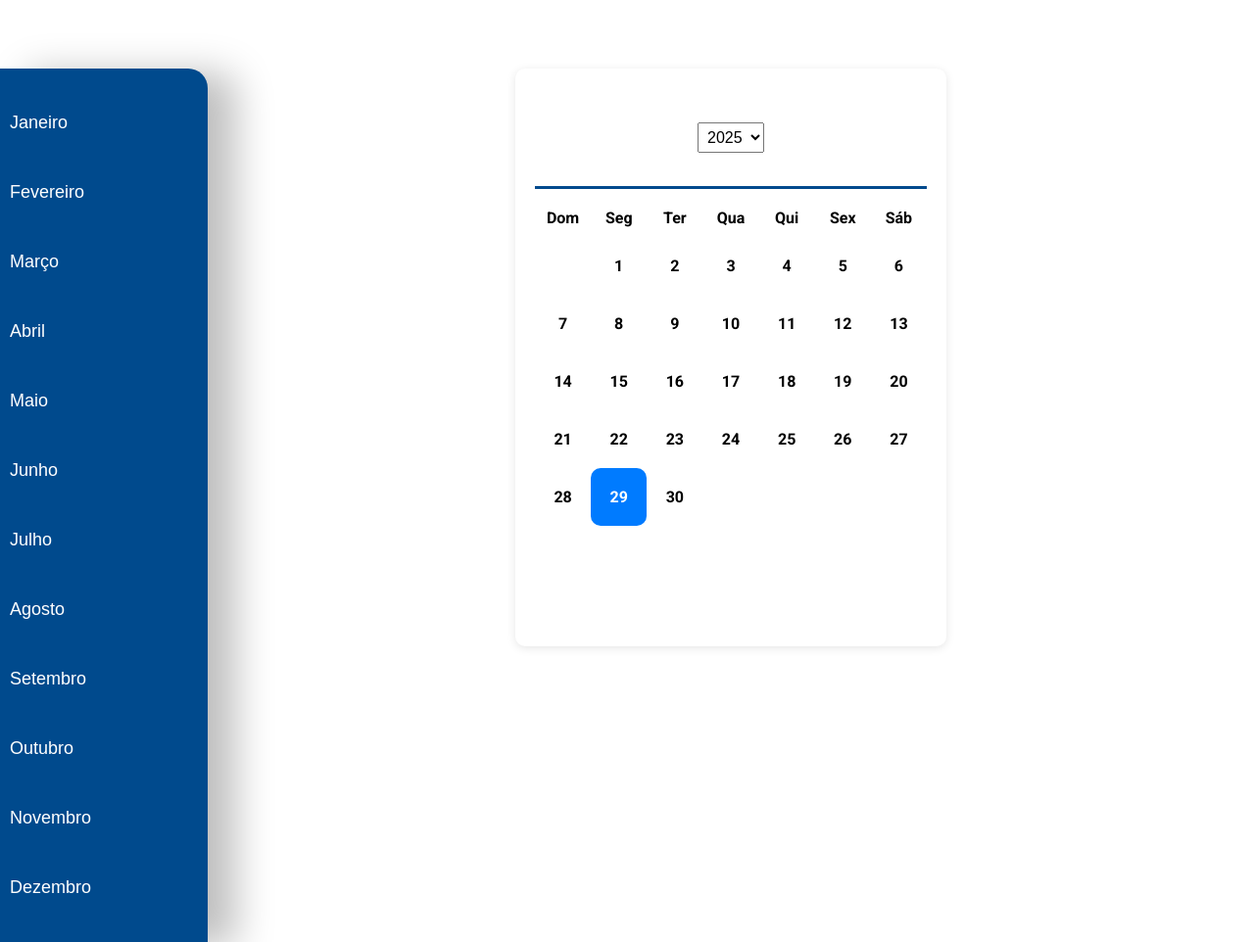
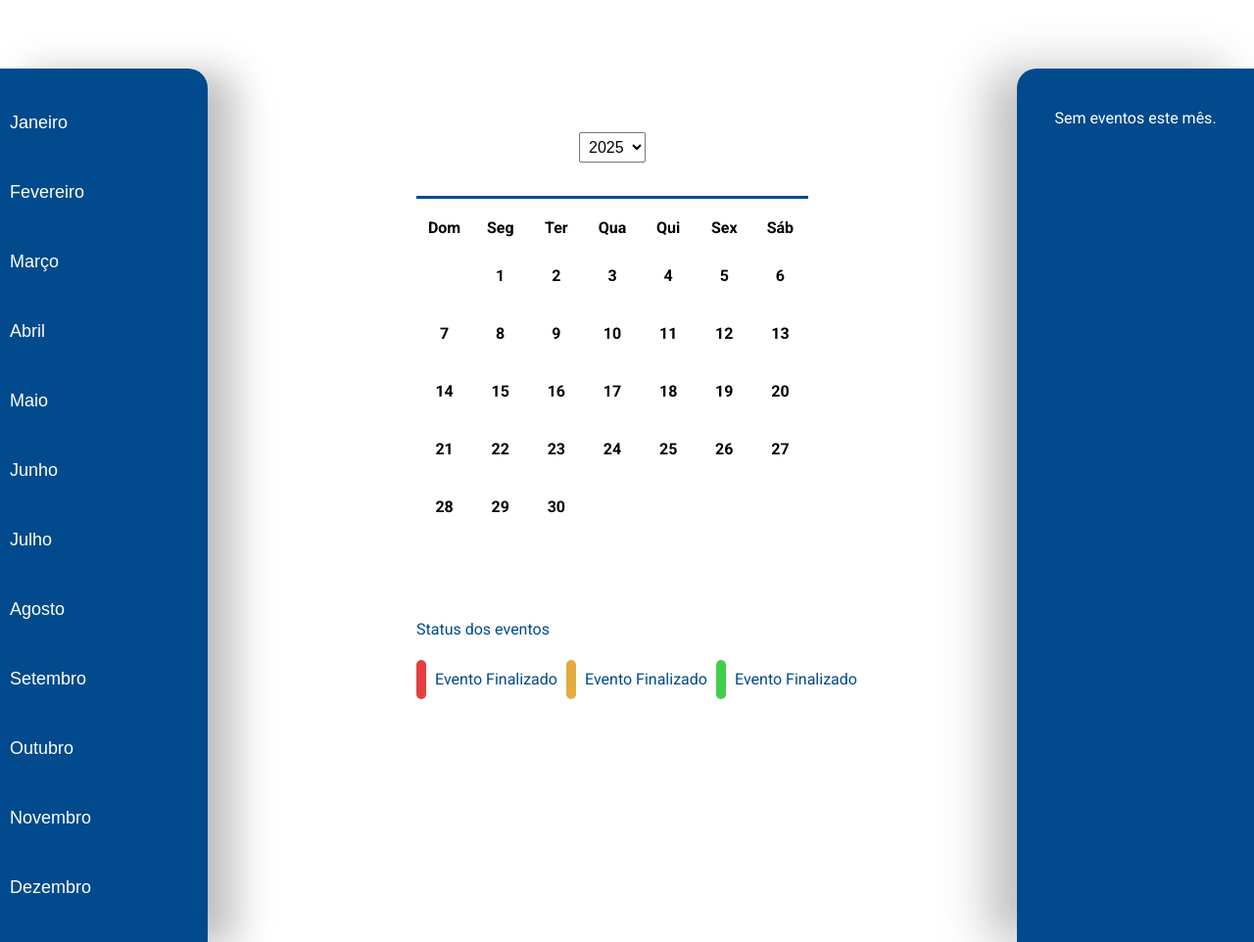
Before and after one commit to Augusto2025/Inova-Edu, a Django app: page /calendario in a window 1280 px wide. Shown: the part 183-1145 px from the top of the page at 98% size. Run offline with Django 5.2, Linux system fonts and the light colour scheme; data that the repository does not hold is empty.

Commit message:
Adicionando os outros elementos que faltavam no calendario, parte direita e a parte de baixo

```diff
--- a/Web/InovaEdu/static/scripts/calendario.js
+++ b/Web/InovaEdu/static/scripts/calendario.js
@@ -45,6 +45,42 @@ function populateSelects() {
   }
 }
 
+function renderEventsOfMonth(month, year) {
+  const eventsMonthContainer = document.querySelector(".events_mouth");
+  eventsMonthContainer.innerHTML = "";
+
+  const eventosDoMes = eventos.filter(ev => {
+    const dataEv = new Date(ev.data);
+    return dataEv.getMonth() === month && dataEv.getFullYear() === year;
+  });
+
+  if (eventosDoMes.length === 0) {
+    eventsMonthContainer.innerHTML = "<p>Sem eventos este mês.</p>";
+    return;
+  }
+
+  eventosDoMes.forEach(ev => {
+    const evDiv = document.createElement("div");
+    evDiv.classList.add("evento-mes");
+
+
+    const nomeEl = document.createElement("strong");
+    nomeEl.textContent = ev.nome;
+
+    const descEl = document.createElement("p");
+    descEl.textContent = ev.descricao;
+
+    const horaEl = document.createElement("p");
+    horaEl.textContent = ev.hora;
+
+    evDiv.appendChild(nomeEl);
+    evDiv.appendChild(descEl);
+    evDiv.appendChild(horaEl);
+
+    eventsMonthContainer.appendChild(evDiv);
+  });
+}
+
 function renderCalendar(month, year) {
   const firstDay = new Date(year, month, 1);
   const lastDay = new Date(year, month + 1, 0);
@@ -84,12 +120,13 @@ function renderCalendar(month, year) {
 
         const dataEvento = new Date(ev.data);
 
+        // 🔹 lógica de cor das bolinhas
         if (currentDateStr === todayDateStr) {
-          dot.classList.add('amarelo');
+          dot.classList.add('amarelo');   // evento de hoje
         } else if (dataEvento > today) {
-          dot.classList.add('verde');
+          dot.classList.add('verde');     // evento futuro
         } else {
-          dot.classList.add('vermelho');
+          dot.classList.add('vermelho');  // evento passado
         }
 
         dot.title = ev.nome;
@@ -99,23 +136,18 @@ function renderCalendar(month, year) {
       dayDiv.appendChild(dotsContainer);
     }
 
-    // Clique no dia para abrir modal com o primeiro evento do dia (se houver)
+    // 👇 Clique no dia → abre só o primeiro evento (lógica antiga)
     dayDiv.addEventListener('click', () => {
       if (eventosDoDia.length > 0) {
-        openModal(eventosDoDia[0]);
+        openModal(eventosDoDia[0]); // só o primeiro evento
       }
     });
 
-    if (
-      day === today.getDate() &&
-      month === today.getMonth() &&
-      year === today.getFullYear()
-    ) {
-      dayDiv.classList.add('today');
-    }
-
     daysContainer.appendChild(dayDiv);
   }
+
+  // 👇 além do calendário, renderiza a lista de eventos do mês
+  renderEventsOfMonth(month, year);
 }
 
 function openModal(evento) {
--- a/Web/InovaEdu/static/styles/calendario.css
+++ b/Web/InovaEdu/static/styles/calendario.css
@@ -9,16 +9,20 @@ body {
   height: 100vh;
 }
 
+section{
+  margin-top: 70px;
+}
+
 .calendar {
   justify-self: center;
   width: 400px;
   height: 550px;
   background: #fff;
-  padding: 20px;
-  box-shadow: 0 2px 10px rgba(0, 0, 0, 0.1);
+  padding: 30px;
+  /* box-shadow: 0 2px 10px rgba(0, 0, 0, 0.1); */
   border-radius: 10px;
-  margin: 70px 0px;
 }
+
 
 .calendar header {
   display: flex;
@@ -33,8 +37,19 @@ select {
   font-size: 1em;
 }
 
-.weekdays,
-.days {
+.informacoes_eventos{
+  display: flex;
+  flex-direction: column;
+  margin: 70px 0px;
+  width: 100%;
+}
+
+.informacoes_eventos p{
+  font-size: 16px;
+  color: var(--azul-Senac);
+}
+
+.weekdays, .days {
   display: grid;
   grid-template-columns: repeat(7, 1fr);
   text-align: center;
@@ -143,6 +158,34 @@ select {
   border-top: 1px solid #ccc;
 }
 
+.barras{
+  width: 10px;
+  height: 40px;
+  flex-shrink: 0;
+  border-radius: 100px;
+}
+
+#vermelho{
+  background: #E53E3E;
+}
+
+#amarelo{
+  background: #E5AB3E;
+}
+
+#verde{
+  background: #43CD48;
+}
+
+ul {
+  display: flex;
+  align-items: center;
+  justify-content: space-between;
+  width: 450px;
+  padding: 0%;
+  margin: 0%;
+}
+
 @media (max-width: 1000px) {
   .maximo{
     display: none;
@@ -160,7 +203,6 @@ select {
   }
 
   #month-select{
-    margin-top: 70px;
     width: 15%;
     padding: 20px 20px 20px 0px;
     display: flex;
@@ -184,4 +226,23 @@ select {
   #month-select button:hover{
     background-color: var(--laranja-Senac);
   }
+
+  .events_mouth {
+    width: 15%;
+    padding: 25px;
+    text-align: center;
+    border-top-left-radius: 20px;
+    background-color: var(--azul-Senac);
+    box-shadow: -29px 0 49px 0 rgba(0, 0, 0, 0.25);
+    color: white;
+  }
+
+  .evento-mes p, .evento-mes strong{
+    margin: 5px;
+  }
+
+  .evento-mes{
+    margin: 30px 0px;
+  }
+
 }
--- a/Web/InovaEdu/templates/calendario.html
+++ b/Web/InovaEdu/templates/calendario.html
@@ -38,7 +38,19 @@
             <div class="weekdays">
                 <div>Dom</div><div>Seg</div><div>Ter</div><div>Qua</div><div>Qui</div><div>Sex</div><div>Sáb</div>
             </div>
-            <div class="days" id="days"></div>
+            <div class="days" id="days">
+            </div>
+            <div class="informacoes_eventos">
+                <p>Status dos eventos</p>
+                <ul>
+                    <div class="barras" id="vermelho"></div>
+                    <p>Evento Finalizado</p>
+                    <div class="barras" id="amarelo"></div>
+                    <p>Evento Finalizado</p>
+                    <div class="barras" id="verde"></div>
+                    <p>Evento Finalizado</p>
+                </ul>
+            </div>
         </div>
         <div class="events_mouth">
         </div>
--- a/Web/InovaEdu/views.py
+++ b/Web/InovaEdu/views.py
@@ -55,12 +55,13 @@ def calendario(request):
         {
             "nome": evento.nome_do_evento,
             "data": evento.data_do_evento.strftime("%Y-%m-%d"),
+            "descricao": evento.descricao,
+            "hora": evento.hora_do_evento.strftime("%H:%M"),
         }
         for evento in eventos
     ]
     context = {
         'eventos_json': json.dumps(eventos_json),
-        'eventos': eventos_json
     }
     return render(request, 'calendario.html', context)
 
```
